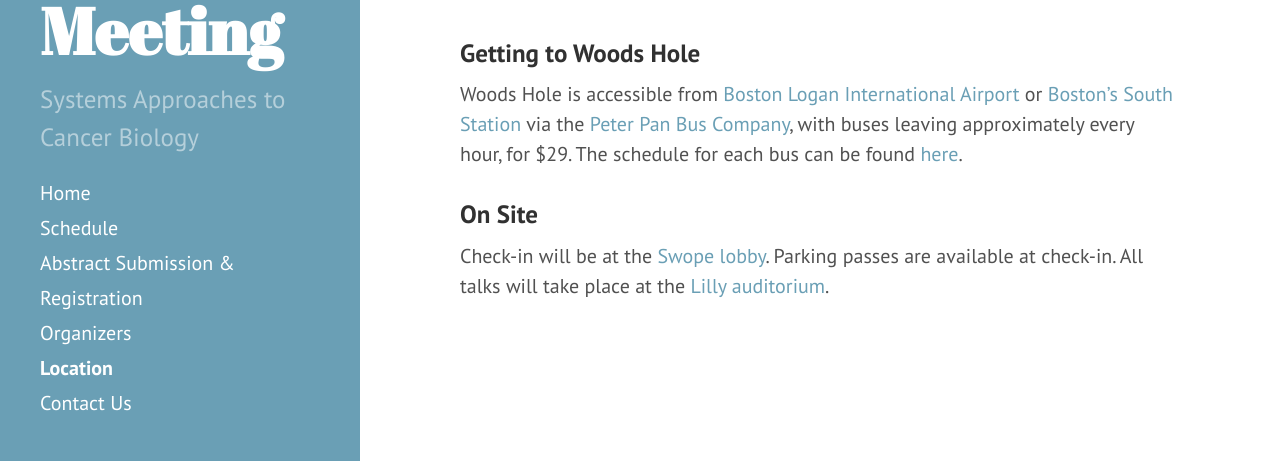
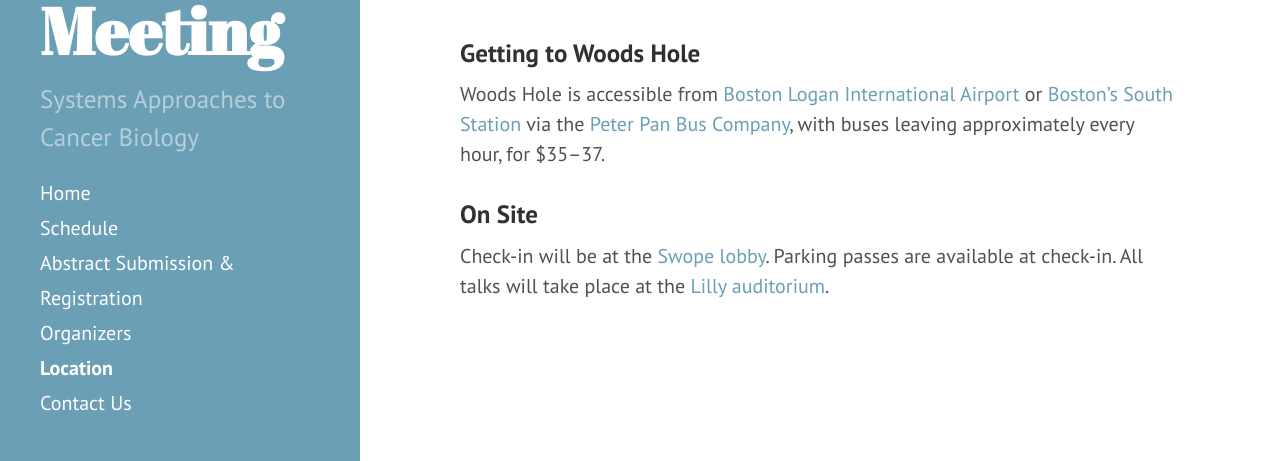
Before and after one commit to AECCSB/sacb-meeting, a Jekyll site: the page built from location.md, in a window 1280 px wide and 1291 px high. Shown: the part 830-1291 px from the top of the window. Built offline with Jekyll 4.4.1, drawn with Linux system fonts in a browser that asks for light colours.

Commit message:
Update location.md

```diff
--- a/location.md
+++ b/location.md
@@ -18,7 +18,7 @@ Woods Hole, MA 02543
 
 ### Getting to Woods Hole
 
-Woods Hole is accessible from [Boston Logan International Airport](https://www.massport.com/logan-airport/) or [Boston's South Station](http://www.south-station.net) via the [Peter Pan Bus Company](http://peterpanbus.com), with buses leaving approximately every hour, for $29. The schedule for each bus can be found [here](http://peterpanbus.com/commuter/commuter-bus-schedule-Cape-Cod-Islands.pdf).
+Woods Hole is accessible from [Boston Logan International Airport](https://www.massport.com/logan-airport/) or [Boston's South Station](http://www.south-station.net) via the [Peter Pan Bus Company](http://peterpanbus.com), with buses leaving approximately every hour, for $35–37.
 
 ### On Site
 
```
